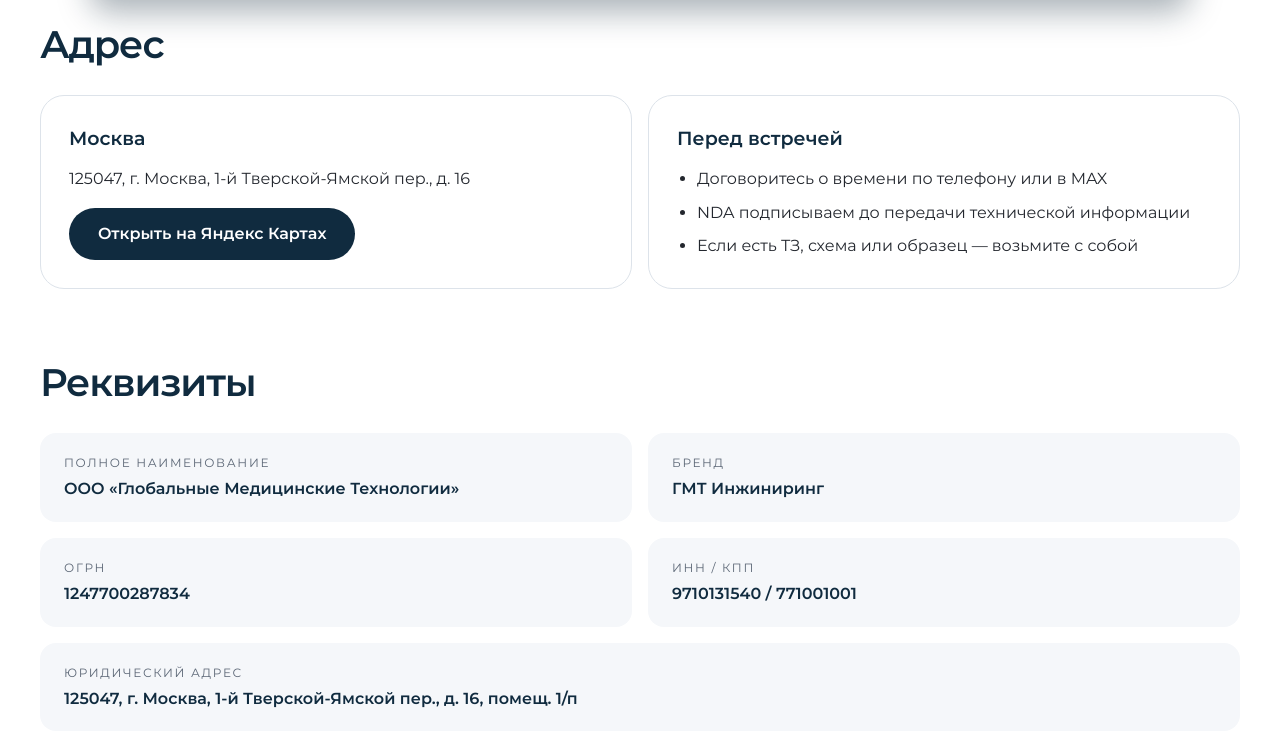
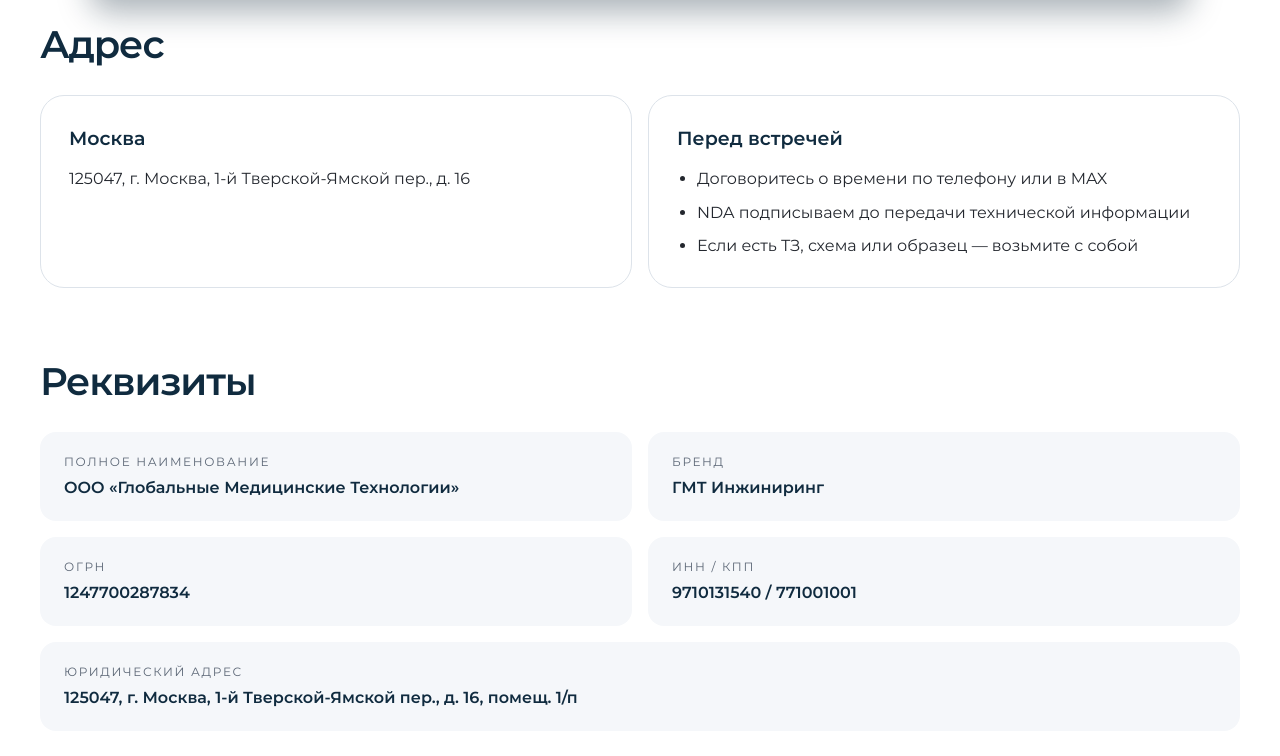
Before and after one commit to gmtossoriamkt/gmt-engineering, a plain HTML site: page kontakty/index.html in a window 1280 px wide. Shown: the part 784-1540 px from the top of the page. Drawn offline with Linux system fonts and the light colour scheme.

Commit message:
Контакты: убрана кнопка «Яндекс Карты» в блоке адреса
Co-Authored-By: Claude Opus 5.5 <noreply@anthropic.com>
Claude-Session: https://claude.ai/code/session_01ER8K3fvJDWHRi7pqYKmyzg

```diff
--- a/kontakty/index.html
+++ b/kontakty/index.html
@@ -76,7 +76,7 @@
   <section class="sec">
     <h2 class="h2s">Адрес</h2>
     <div class="split">
-      <div class="box"><h3>Москва</h3><p>125047, г. Москва, 1-й Тверской-Ямской пер., д. 16</p><p style="margin-top:16px"><a class="btn btn-navy" href="https://yandex.ru/maps/?text=Москва%2C%201-й%20Тверской-Ямской%20переулок%2C%2016" target="_blank" rel="noopener">Открыть на Яндекс Картах</a></p></div>
+      <div class="box"><h3>Москва</h3><p>125047, г. Москва, 1-й Тверской-Ямской пер., д. 16</p></div>
       <div class="box"><h3>Перед встречей</h3><ul><li>Договоритесь о времени по телефону или в MAX</li><li>NDA подписываем до передачи технической информации</li><li>Если есть ТЗ, схема или образец — возьмите с собой</li></ul></div>
     </div>
   </section>
```
